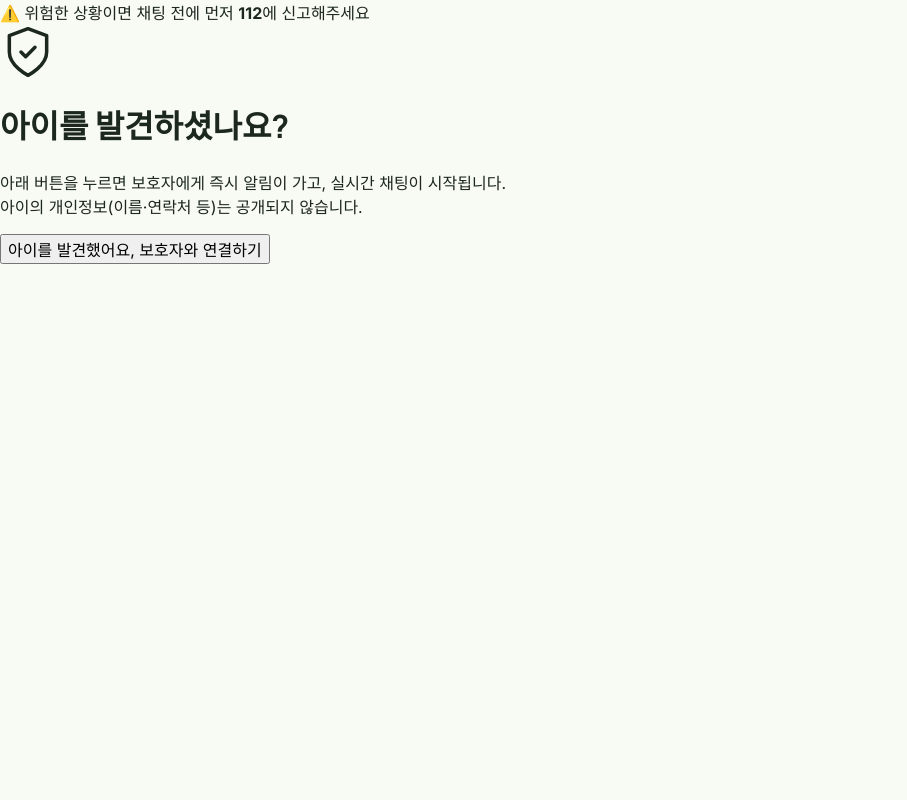
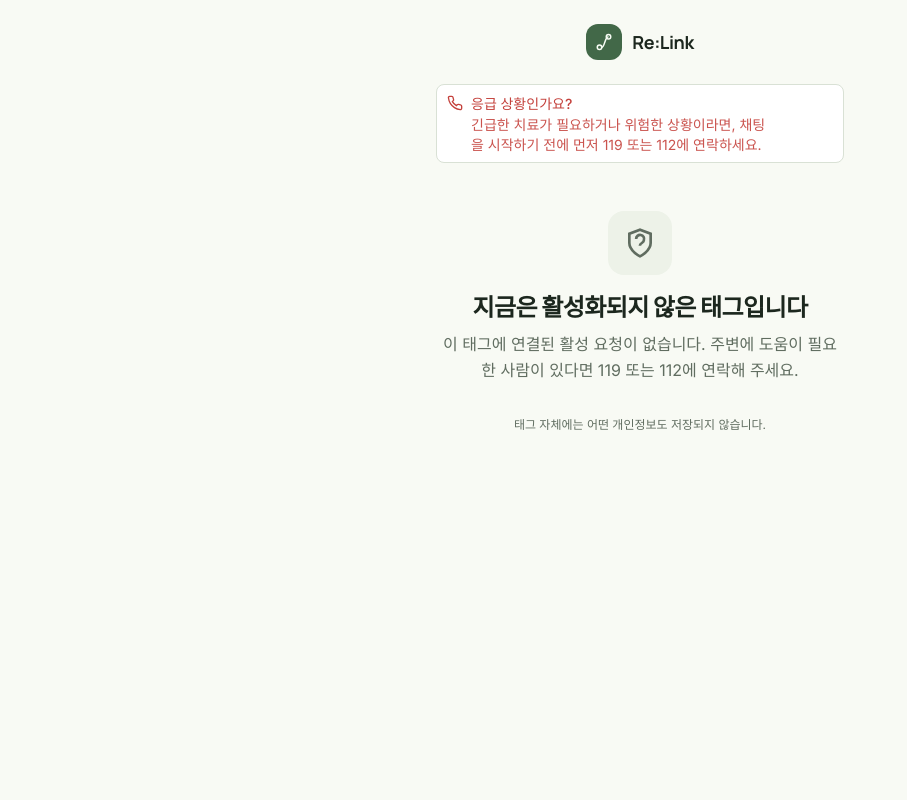
Before and after one commit to sunnn62/dgu-rise-Re-Link, a FastAPI app: template templates/found_landing.html in a window 1280 px wide. Shown: the whole page, without its empty margins (0-907 px from the left). Run offline with FastAPI, Linux system fonts and the light colour scheme; the template is opened without the code that fills it, so the values that code supplies are empty.

Commit message:
feat: 발견자 안내 화면 개선

```diff
--- a/main.py
+++ b/main.py
@@ -387,9 +387,11 @@ def found_landing(request: Request, qr_token: str, db: Session = Depends(get_db)
     if child is None:
         raise HTTPException(status_code=404, detail="유효하지 않은 QR입니다.")
 
-    # 템플릿에는 qr_token만 넘긴다(child.name 등은 절대 전달하지 않음).
+    # 템플릿에는 개인정보 없이 QR 토큰과 활성 상태만 전달한다.
     return templates.TemplateResponse(
-        request, "found_landing.html", {"qr_token": qr_token}
+        request,
+        "found_landing.html",
+        {"qr_token": qr_token, "is_active": child.status == "missing"},
     )
 
 
--- a/templates/found_landing.html
+++ b/templates/found_landing.html
@@ -1,66 +1,42 @@
 <!DOCTYPE html>
 <html lang="ko">
-<head>
-  <meta charset="UTF-8" />
-  <meta name="viewport" content="width=device-width, initial-scale=1.0" />
-  <title>아이 발견 신고</title>
-  <link rel="stylesheet" href="/static/style.css" />
-</head>
+<head><meta charset="UTF-8"/><meta name="viewport" content="width=device-width,initial-scale=1.0"/><title>발견자 화면 — Re:Link</title><link rel="stylesheet" href="/static/style.css?v=20260725-6"/></head>
 <body>
-  <!-- 위급 상황 안내: 화면 상단 고정 -->
-  <div class="emergency-bar">
-    ⚠️ 위험한 상황이면 채팅 전에 먼저 <strong>112</strong>에 신고해주세요
-  </div>
+  <main class="screen-shell gap-6">
+    <header class="finder-header"><a class="logo" href="/"><span class="logo-mark"><svg viewBox="0 0 24 24" fill="none" stroke="currentColor" stroke-width="2"><circle cx="6" cy="19" r="3"/><circle cx="18" cy="5" r="3"/><path d="M9 19c4 0 4-14 9-14"/></svg></span><span class="logo-word">Re:Link</span></a></header>
 
-  <main class="landing">
-    <div class="landing-card">
-      <div class="landing-icon">
-        <svg width="56" height="56" viewBox="0 0 24 24" fill="none" stroke="currentColor" stroke-width="1.5" stroke-linecap="round" stroke-linejoin="round">
-          <path d="M12 22s8-4 8-10V5l-8-3-8 3v7c0 6 8 10 8 10z"></path>
-          <path d="M9 12l2 2 4-4"></path>
-        </svg>
-      </div>
-      <h1>아이를 발견하셨나요?</h1>
-      <p class="landing-desc">
-        아래 버튼을 누르면 보호자에게 즉시 알림이 가고, 실시간 채팅이 시작됩니다.<br />
-        아이의 개인정보(이름·연락처 등)는 공개되지 않습니다.
-      </p>
+    <div class="alert destructive" role="alert"><svg viewBox="0 0 24 24" fill="none" stroke="currentColor" stroke-width="2"><path d="M22 16.92v3a2 2 0 0 1-2.18 2 19.8 19.8 0 0 1-8.63-3.07 19.5 19.5 0 0 1-6-6 19.8 19.8 0 0 1-3.07-8.67A2 2 0 0 1 4.11 2h3a2 2 0 0 1 2 1.72c.12.93.36 1.85.7 2.81a2 2 0 0 1-.45 2.11L8.09 9.91a16 16 0 0 0 6 6l1.27-1.27a2 2 0 0 1 2.11-.45c.96.34 1.88.58 2.81.7A2 2 0 0 1 22 16.92z"/></svg><div class="alert-title">응급 상황인가요?</div><div class="alert-description">긴급한 치료가 필요하거나 위험한 상황이라면, 채팅을 시작하기 전에 먼저 119 또는 112에 연락하세요.</div></div>
 
-      <button id="startBtn" class="btn-primary btn-found">
-        아이를 발견했어요, 보호자와 연결하기
-      </button>
-
-      <p id="statusMsg" class="status-msg" role="status" aria-live="polite"></p>
-    </div>
+    {% if is_active %}
+    <section class="finder-main">
+      <div class="finder-hero"><div class="finder-icon"><svg viewBox="0 0 24 24" fill="none" stroke="currentColor" stroke-width="2"><path d="M19 14c1.49-1.46 3-3.21 3-5.5A3.5 3.5 0 0 0 18.5 5c-1.02 0-1.85.5-2.5 1.28C15.35 5.5 14.52 5 13.5 5A3.5 3.5 0 0 0 10 8.5c0 .91.24 1.73.64 2.48"/><path d="M12 18H6.5a2.5 2.5 0 0 1 0-5H9l2-3 2 6 2-3h2.5a2.5 2.5 0 0 1 0 5H12Z"/></svg></div><div class="finder-copy"><h1>도와주셔서 감사합니다</h1><p>이 분은 집으로 돌아가는 데 도움이 필요할 수 있습니다. 보호자가 연락을 기다리고 있습니다.</p></div></div>
+      <div class="card privacy-card"><div class="card-content"><svg viewBox="0 0 24 24" fill="none" stroke="currentColor" stroke-width="2"><path d="M9.88 9.88a3 3 0 1 0 4.24 4.24M10.73 5.08A10.4 10.4 0 0 1 12 5c7 0 10 7 10 7a13.2 13.2 0 0 1-1.67 2.68M6.61 6.61A13.5 13.5 0 0 0 2 12s3 7 10 7a9.7 9.7 0 0 0 5.39-1.61M2 2l20 20"/></svg><div><p class="privacy-title">개인정보는 보호됩니다</p><p class="privacy-copy">이름, 사진, 나이는 표시되지 않습니다. 아래 버튼을 누르면 보호자에게 조용히 알림이 가고, 도울 수 있도록 익명 채팅이 열립니다.</p></div></div></div>
+      <button id="startBtn" class="button button-lg w-full" type="button">발견했어요, 보호자와 연결하기<svg viewBox="0 0 24 24" fill="none" stroke="currentColor" stroke-width="2"><path d="M5 12h14"/><path d="m12 5 7 7-7 7"/></svg></button>
+      <p id="statusMsg" style="margin:0;text-align:center;color:var(--muted-foreground);font-size:.75rem" role="status" aria-live="polite"></p>
+      <p class="finder-footer">발견자는 익명으로 유지됩니다. 채팅에서는 "발견자"로만 표시됩니다.</p>
+    </section>
+    {% else %}
+    <section class="finder-main"><div class="finder-hero" style="padding-top:1.5rem"><div class="finder-icon muted"><svg viewBox="0 0 24 24" fill="none" stroke="currentColor" stroke-width="2"><path d="M12 22s8-4 8-10V5l-8-3-8 3v7c0 6 8 10 8 10z"/><path d="M9.1 9a3 3 0 1 1 5.8 1c0 2-3 2-3 4M12 18h.01"/></svg></div><div class="finder-copy"><h1>지금은 활성화되지 않은 태그입니다</h1><p>이 태그에 연결된 활성 요청이 없습니다. 주변에 도움이 필요한 사람이 있다면 119 또는 112에 연락해 주세요.</p></div></div><p class="finder-footer">태그 자체에는 어떤 개인정보도 저장되지 않습니다.</p></section>
+    {% endif %}
   </main>
 
-  <script>
-    // 서버가 주입한 값. qr_token은 URL 노출용 랜덤 토큰이며 아이 정보를 담지 않는다.
-    const QR_TOKEN = "{{ qr_token }}";
-    const startBtn = document.getElementById("startBtn");
-    const statusMsg = document.getElementById("statusMsg");
-
-    startBtn.addEventListener("click", async () => {
+  {% if is_active %}<script>
+    const QR_TOKEN = {{ qr_token|tojson }};
+    const startBtn = document.getElementById('startBtn');
+    const statusMsg = document.getElementById('statusMsg');
+    startBtn.addEventListener('click', async () => {
       startBtn.disabled = true;
-      statusMsg.textContent = "보호자에게 알림을 보내고 채팅방을 준비하고 있어요...";
+      statusMsg.textContent = '보호자에게 알림을 보내고 채팅방을 준비하고 있어요…';
       try {
-        const res = await fetch(`/found/${QR_TOKEN}/start`, {
-          method: "POST",
-          headers: { "Content-Type": "application/json" },
-          body: "{}",
-        });
-        if (!res.ok) {
-          throw new Error(`서버 응답 오류 (${res.status})`);
-        }
-        const data = await res.json();
-        // 발견자용 채팅 화면으로 이동.
+        const response = await fetch(`/found/${QR_TOKEN}/start`, { method: 'POST' });
+        const data = await response.json();
+        if (!response.ok) throw new Error(data.detail || '연결하지 못했습니다.');
         window.location.href = data.chat_url;
-      } catch (err) {
-        statusMsg.textContent =
-          "연결에 실패했습니다. 잠시 후 다시 시도해주세요. (" + err.message + ")";
+      } catch (error) {
+        statusMsg.textContent = error.message;
         startBtn.disabled = false;
       }
     });
-  </script>
+  </script>{% endif %}
 </body>
 </html>
```
